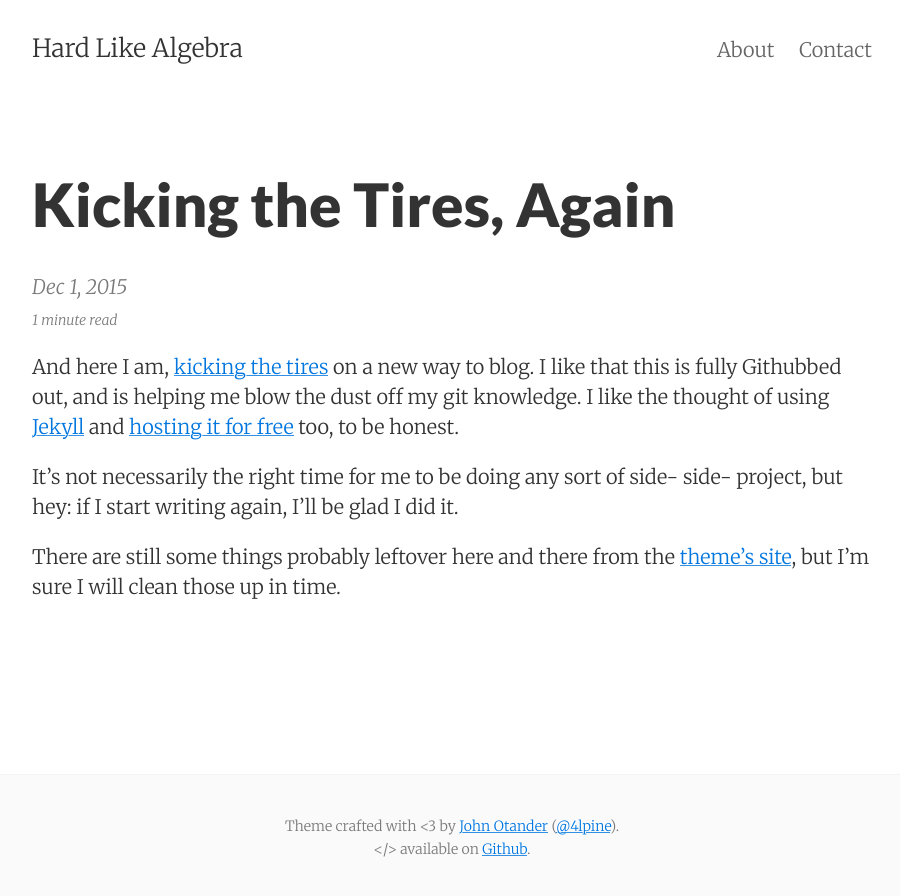
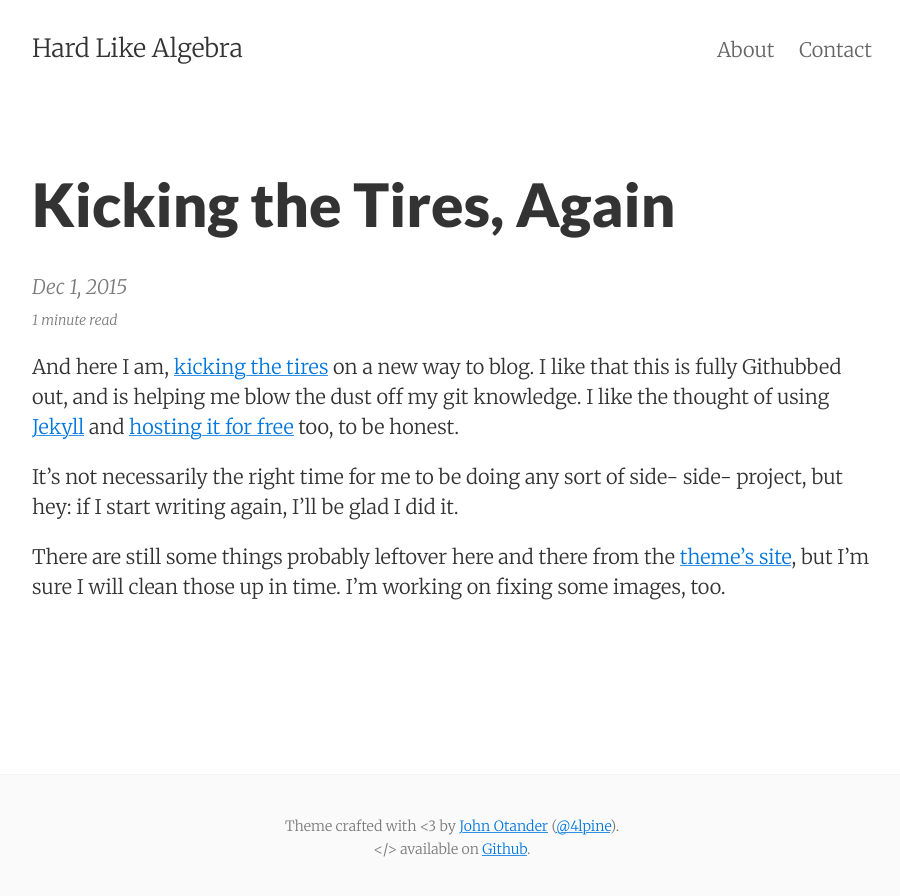
Before and after one commit to jwithington/jwithington.github.io, a Jekyll site: the page built from _posts/2015-12-01-kicking-the-tires-again.md, in a window 1280 px wide. Shown: the top 896 px of the page, without its empty margins (188-1088 px from the left). Built offline with Jekyll 4.4.1, drawn with Linux system fonts in a browser that asks for light colours.

Commit message:
Add images and edit post

```diff
--- a/_posts/2015-12-01-kicking-the-tires-again.md
+++ b/_posts/2015-12-01-kicking-the-tires-again.md
@@ -7,7 +7,7 @@ And here I am, [kicking the tires]({% post_url 2014-01-16-kicking-the-tires %})
 
 It's not necessarily the right time for me to be doing any sort of side- side- project, but hey: if I start writing again, I'll be glad I did it.
 
-There are still some things probably leftover here and there from the [theme's site](pixlly.com), but I'm sure I will clean those up in time.
+There are still some things probably leftover here and there from the [theme's site](pixlly.com), but I'm sure I will clean those up in time. I'm working on fixing some images, too.
 
 [jekyll]: http://jekyllrb.com/
 [githubhostfree]: https://pages.github.com/
```
Also changed, not shown: images/precepts.jpg (added), images/twiabp.jpg (added), 15 other files.
